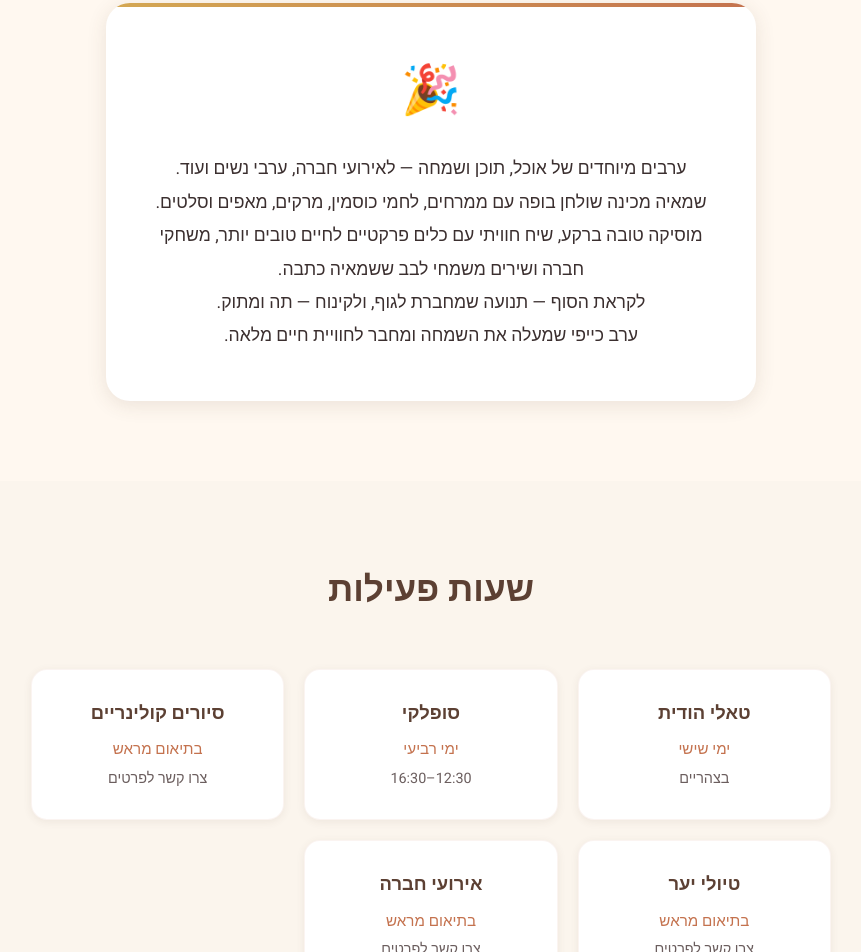
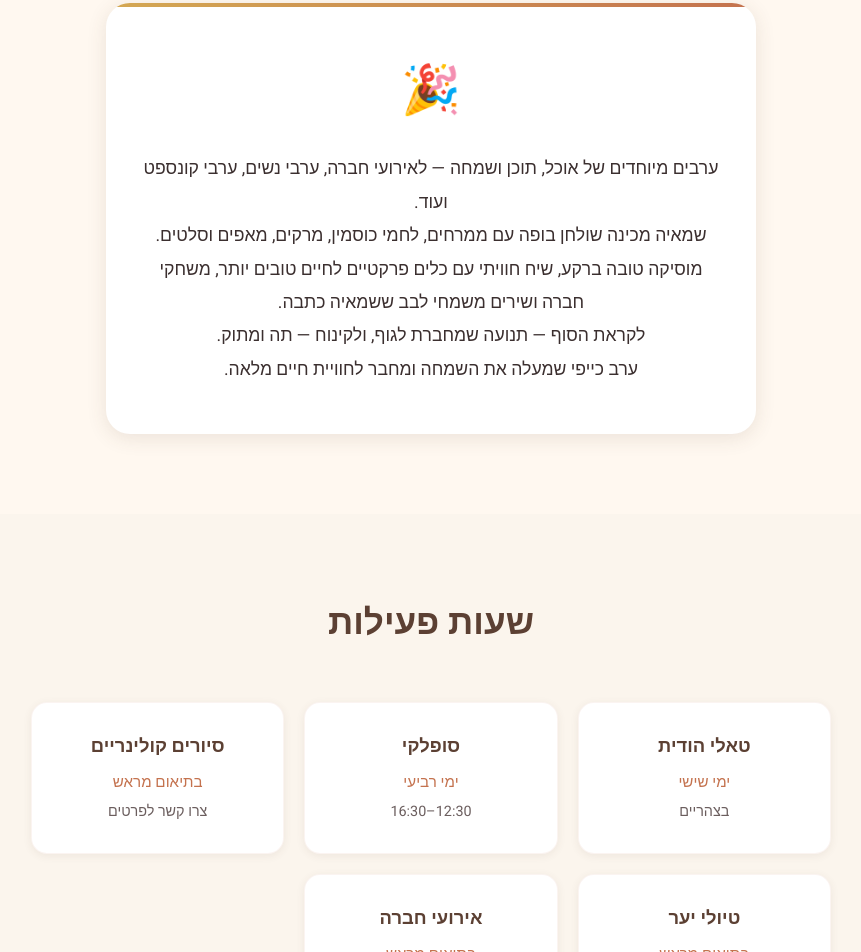
Before and after one commit to oryosef1/shmaya-food, a plain HTML site: page index.html in a window 1280 px wide. Shown: the part 4599-5551 px from the top of the page, without its empty margins (209-1070 px from the left). Drawn offline with Linux system fonts and the light colour scheme.

Commit message:
feat: add ערבי קונספט to company events description
Co-Authored-By: Claude Opus 4.6 <noreply@anthropic.com>

```diff
--- a/index.html
+++ b/index.html
@@ -820,7 +820,7 @@
       <div class="feature-card">
         <span class="feature-icon">🎉</span>
         <p class="section-text">
-          ערבים מיוחדים של אוכל, תוכן ושמחה — לאירועי חברה, ערבי נשים ועוד.
+          ערבים מיוחדים של אוכל, תוכן ושמחה — לאירועי חברה, ערבי נשים, ערבי קונספט ועוד.
         </p>
         <p class="section-text">
           שמאיה מכינה שולחן בופה עם ממרחים, לחמי כוסמין, מרקים, מאפים וסלטים.
```
